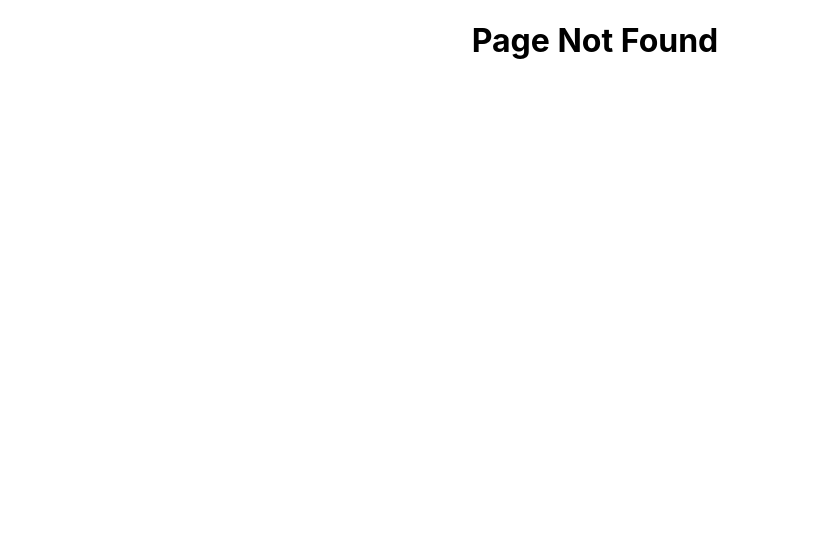
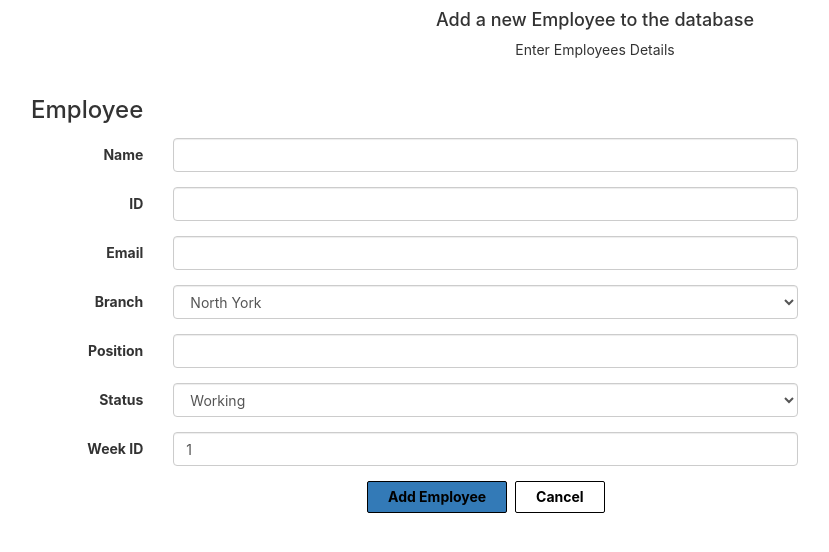
Before and after one commit to javierodst/CC_Scheduler, a React (Create React App) app: page /employee/add/1 in a window 1280 px wide. Before the commit this address had no page. Shown: the top 552 px of the page, without its empty margins (45-874 px from the left). Built offline with nearby package versions, Linux system fonts and the light colour scheme.

Commit message:
Implemented Employee Create

```diff
--- a/public/index.html
+++ b/public/index.html
@@ -7,7 +7,8 @@
   <meta name="viewport" content="width=device-width, initial-scale=1" />
   <meta name="theme-color" content="#000000" />
   <meta name="description" content="Web site created using create-react-app" />
-  <link rel="apple-touch-icon" href="%PUBLIC_URL%/logo192.png" />
+  <link rel="stylesheet" href="https://maxcdn.bootstrapcdn.com/bootstrap/3.3.7/css/bootstrap.min.css"
+    integrity="sha384-BVYiiSIFeK1dGmJRAkycuHAHRg32OmUcww7on3RYdg4Va+PmSTsz/K68vbdEjh4u" crossorigin="anonymous">
   <!--
       manifest.json provides metadata used when your web app is installed on a
       user's mobile device or desktop. See https://developers.google.com/web/fundamentals/web-app-manifest/
--- a/src/App.js
+++ b/src/App.js
@@ -22,7 +22,7 @@ function App() {
         <Route exact path='/schedule/edit/:id' render={(props) => (<Schedule id={props.match.params.id} />)} />
 
 
-        <Route exact path='/employee/add' render={() => (<EmployeeCreate />)} />
+        <Route exact path='/employee/add/:date' render={(props) => (<EmployeeCreate date={props.match.params.date} />)} />
         <Route exact path='/employee/edit/:id' render={(props) => (<EmployeeEdit id={props.match.params.id} />)} />
 
 
--- a/src/Components/Calender.js
+++ b/src/Components/Calender.js
@@ -176,7 +176,7 @@ class Calender extends React.Component {
 
     render() {
 
-        let weekdays = this.weekDays.map((day) => {
+        let weekdays = this.weekDaysShort.map((day) => {
             return (
                 <th key={day} className="weekday">{day}</th>
             )
@@ -219,6 +219,7 @@ class Calender extends React.Component {
                 rows.push(insertRow);
 
             }
+
         });
 
 
@@ -242,21 +243,31 @@ class Calender extends React.Component {
                     <thead>
                         <tr className="calender-header">
                             <th colSpan="5">
+
                                 <this.MonthNav />
                                 {" "}
                                 <this.YearNav />
+
                             </th>
-                            <th colSpan="2" className="nav-month">
+                            <th>
                                 <i className="prev fa fa-fw fa-chevron left" onClick={(e) => { this.prevMonth() }} >
-                                    {"<-"}
+                                    <svg class="bi bi-arrow-left-circle-fill" width="1.5em" height="2em" viewBox="0 0 16 16" fill="currentColor" xmlns="http://www.w3.org/2000/svg">
+                                        <path fill-rule="evenodd" d="M16 8A8 8 0 1 1 0 8a8 8 0 0 1 16 0zm-7.646 2.646a.5.5 0 0 1-.708.708l-3-3a.5.5 0 0 1 0-.708l3-3a.5.5 0 1 1 .708.708L6.207 7.5H11a.5.5 0 0 1 0 1H6.207l2.147 2.146z" />
+                                    </svg>
+                                </i>
+
+
+                            </th>
+
+                            <th>
+
+                                <i className="prev fa fa-fw fa-chevron right" onClick={(e) => { this.nextMonth() }} >
+                                    <svg class="bi bi-arrow-right-circle-fill" width="1.5em" height="2em" viewBox="0 0 16 16" fill="currentColor" xmlns="http://www.w3.org/2000/svg">
+                                        <path fill-rule="evenodd" d="M16 8A8 8 0 1 1 0 8a8 8 0 0 1 16 0zm-8.354 2.646a.5.5 0 0 0 .708.708l3-3a.5.5 0 0 0 0-.708l-3-3a.5.5 0 1 0-.708.708L9.793 7.5H5a.5.5 0 0 0 0 1h4.793l-2.147 2.146z" />
+                                    </svg>
                                 </i>
                             </th>
 
-                            <th colSpan="2" className="nav-month">
-                                <i className="prev fa fa-fw fa-chevron right" onClick={(e) => { this.nextMonth() }} >
-                                    {"->"}
-                                </i>
-                            </th>
                         </tr>
 
                         <tr className="weekdays">{weekdays}</tr>
--- a/src/Components/Employee/EmployeeCreate.js
+++ b/src/Components/Employee/EmployeeCreate.js
@@ -1,36 +1,47 @@
 import React from 'react';
-import { Links, withRouter } from 'react-router-dom';
+import { Link, withRouter } from 'react-router-dom';
 
 class EmployeeCreate extends React.Component {
 
     constructor(props) {
         super(props);
 
-        this.state = { newCar: {} };
+        this.state = { newEmp: {} };
 
-        this.handleNameChange = this.handleNameChange.bind(this);
+        this.handleChange = this.handleChange.bind(this);
 
         this.handleSubmit = this.handleSubmit.bind(this);
 
     }
 
-    url = "https://localhost:8080/api/employees";
+    url = "http://localhost:8080/api/employees";
 
 
     componentDidMount() {
 
     }
 
-    handleNameChange = (e) => {
+
+    handleChange = (e) => {
         this.setState({ [e.target.name]: e.target.value });
     }
 
     handleSubmit = (e) => {
-        let newEmp = { 'name': this.state.name }
+        let newEmp = {
+            'name': this.state.name, 'employeeId': parseInt(this.state.employeeId), 'email': this.state.email, 'branch': this.state.branch,
+            'position': this.state.position, 'status': this.state.status,
+            'weekSchedule': {
+                'startDate': null,
+                'endDate': null,
+                'weekId': this.props.date,
+                'daysWorking': {}
+            }
+
+        };
 
         fetch(this.url, {
             method: 'POST',
-            headers: { "Content-Type": 'application.json' },
+            headers: { "Content-Type": 'application/json' },
             body: JSON.stringify(newEmp)
         })
             .then(response => {
@@ -47,13 +58,13 @@ class EmployeeCreate extends React.Component {
                 }
             })
             .then(responseDate => {
-                console.log(responseDate);
-
-                this.props.history.push(`/schedule/23`);
+                this.props.history.push(`/schedule/${this.props.date}`);
             })
             .catch(error => {
                 console.log(error);
             })
+
+
     }
 
     render() {
@@ -73,11 +84,73 @@ class EmployeeCreate extends React.Component {
                     <div className="form-group">
                         <label className='control-label col-md-2'>Name</label>
                         <div className="col-md-6">
-                            <input name="name" className="form-control" ref={(i) => { this.input = i }} onChange={this.handleNameChange} />
+                            <input name="name" className="form-control" ref={(i) => { this.input = i }} onChange={this.handleChange} />
+                        </div>
+                    </div>
+
+                    <div className="form-group">
+                        <label className='control-label col-md-2'>ID</label>
+                        <div className="col-md-6">
+                            <input name="employeeId" type="number" className="form-control" ref={(i) => { this.input = i }} onChange={this.handleChange} />
+                        </div>
+                    </div>
+
+
+                    <div className="form-group">
+                        <label className='control-label col-md-2'>Email</label>
+                        <div className="col-md-6">
+                            <input name="email" className="form-control" ref={(i) => { this.input = i }} onChange={this.handleChange} />
+                        </div>
+                    </div>
+
+                    <div className="form-group">
+                        <label className='control-label col-md-2'>Branch</label>
+                        <div className="col-md-6">
+                            <select name="branch" className="form-control" value={this.state.value} ref={(i) => { this.input = i }} onChange={this.handleChange} >
+                                <option value="North York">North York</option>
+                                <option value="Other">Other</option>
+
+                            </select>
+                        </div>
+                    </div>
+
+                    <div className="form-group">
+                        <label className='control-label col-md-2'>Position</label>
+                        <div className="col-md-6">
+                            <input name="position" className="form-control" ref={(i) => { this.input = i }} onChange={this.handleChange} />
+                        </div>
+                    </div>
+
+                    <div className="form-group">
+                        <label className='control-label col-md-2'>Status</label>
+                        <div className="col-md-6">
+
+                            <select name="status" className="form-control" value={this.state.value} ref={(i) => { this.input = i }} onChange={this.handleChange} >
+                                <option value="Working">Working</option>
+                                <option value="On Leave">On Leave</option>
+
+                            </select>
+                        </div>
+                    </div>
+
+
+                    <div className="form-group">
+                        <label className='control-label col-md-2'>Week ID</label>
+                        <div className="col-md-6">
+                            <input name="weekId" className="form-control" ref={(i) => { this.input = i }} value={this.props.date} />
+                        </div>
+                    </div>
+
+                    <div className="form-group">
+                        <div className="col-md-offset-2 col-md-6">
+                            <button onClick={this.handleSubmit} className="btn btn-primary">Add Employee</button>&nbsp;&nbsp;
+                            <Link className='btn btn-default' to={`/schedule/${this.props.date}`}>Cancel</Link>
                         </div>
                     </div>
                 </div>
-            </div>
+
+
+            </div >
 
         );
     }
--- a/src/Components/Schedule.js
+++ b/src/Components/Schedule.js
@@ -94,7 +94,7 @@ class Schedule extends React.Component {
 
                 <br />
 
-                <Link className="btn" to={`/employee/add`}>Add Employee</Link>
+                <Link className="btn" to={`/employee/add/${this.props.match.params.id}`}>Add Employee</Link>
             </div>
         );
 
--- a/src/Styling/Calender.css
+++ b/src/Styling/Calender.css
@@ -22,7 +22,7 @@
 }
 
 .weekday{
-    background-color: purple;
+    background-color: white;
 }
 
 .calender-body{
```
